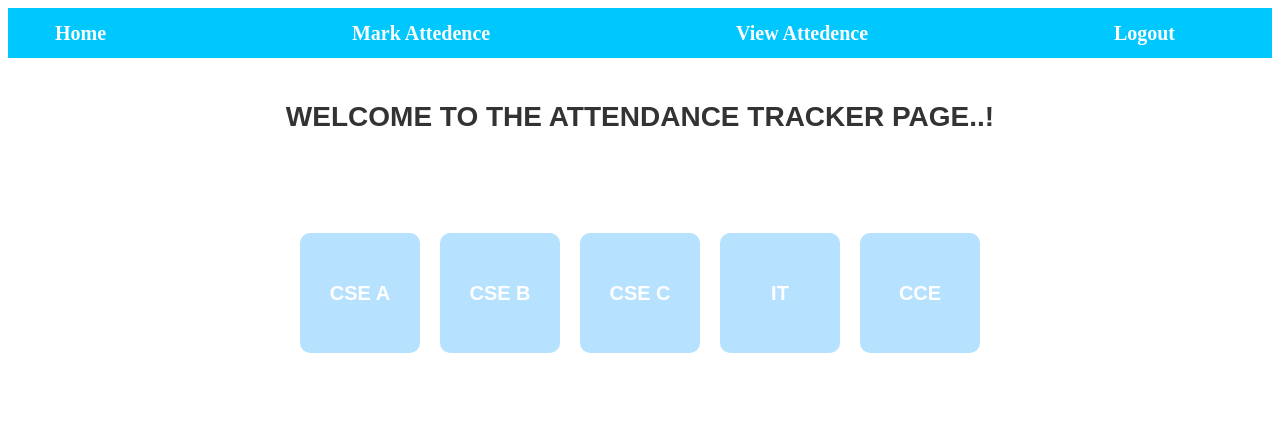
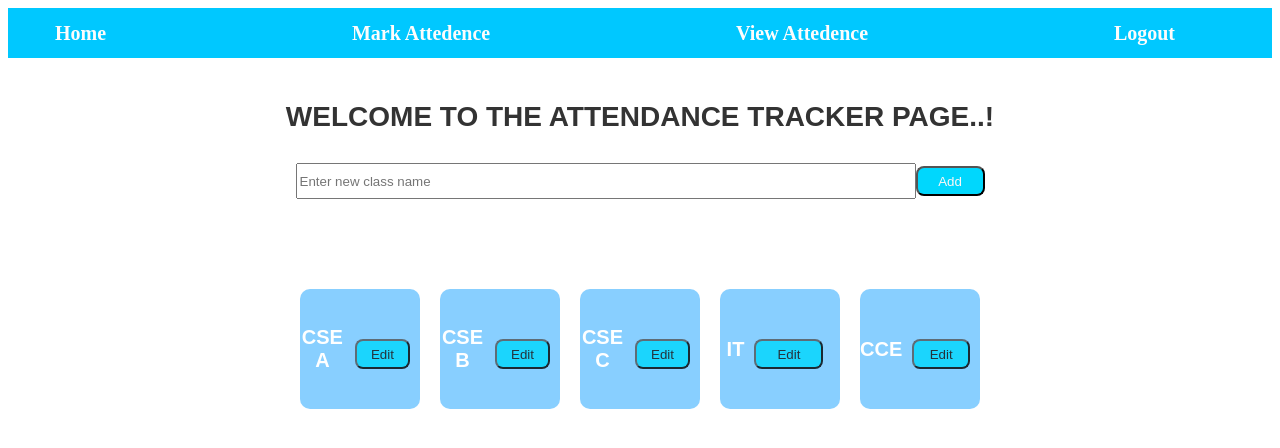
Before and after one commit to Hemavathy12345/Attendence_Tracker, a React (Vite) app in the folder frontend/: page /Home in a window 1280 px wide. Shown: the top 448 px of the page. Built offline with nearby package versions, Linux system fonts and the light colour scheme.

Commit message:
Modify Home and Attendence page

```diff
--- a/frontend/src/components/Home.jsx
+++ b/frontend/src/components/Home.jsx
@@ -1,25 +1,84 @@
-import React from 'react';
-import { useNavigate } from 'react-router-dom';
-import '../css/Home.css';
+import React, { useState } from "react";
+import { useNavigate } from "react-router-dom";
+import "../css/Home.css";
 
 const Home = () => {
     const navigate = useNavigate();
+    const [classes, setClasses] = useState([
+        { id: "class-1", name: "CSE A" },
+        { id: "class-2", name: "CSE B" },
+        { id: "class-3", name: "CSE C" },
+        { id: "class-4", name: "IT" },
+        { id: "class-5", name: "CCE" }
+    ]);
+
+    const [newClass, setNewClass] = useState("");
+    const [editClassId, setEditClassId] = useState(null);
+    const [editClassName, setEditClassName] = useState("");
+
     const handleClassClick = (className) => {
         navigate("/markattedence", { state: { className } });
+    };
+
+    const handleAddClass = () => {
+        if (newClass.trim() !== "") {
+            const newClassObj = {
+                id: `class-${classes.length + 1}`,
+                name: newClass.trim()
+            };
+            setClasses([...classes, newClassObj]);
+            setNewClass("");
+        }
+    };
+
+    const handleEditClick = (id, name) => {
+        setEditClassId(id);
+        setEditClassName(name);
+    };
+
+    const handleSaveEdit = () => {
+        setClasses(classes.map(cls => cls.id === editClassId ? { ...cls, name: editClassName } : cls));
+        setEditClassId(null);
+        setEditClassName("");
     };
 
     return (
         <section className="home-section">
             <h1 className="home-heading">WELCOME TO THE ATTENDANCE TRACKER PAGE..!</h1>
+
+            <div className="add-class-container">
+                <input
+                    type="text"
+                    placeholder="Enter new class name"
+                    value={newClass}
+                    onChange={(e) => setNewClass(e.target.value)}
+                />
+                <button onClick={handleAddClass}>Add</button>
+            </div>
+
             <div className="classes-container">
-                <div className="class-box class-1" onClick={() => handleClassClick('class-1')}>CSE A</div>
-                <div className="class-box class-2" onClick={() => handleClassClick('class-2')}>CSE B</div>
-                <div className="class-box class-3" onClick={() => handleClassClick('class-3')}>CSE C</div>
-                <div className="class-box class-4" onClick={() => handleClassClick('class-4')}>IT</div>
-                <div className="class-box class-5" onClick={() => handleClassClick('class-5')}>CCE</div>
+                {classes.map((cls) => (
+                    <div key={cls.id} className="class-box">
+                        {editClassId === cls.id ? (
+                            <input
+                                type="text"
+                                value={editClassName}
+                                onChange={(e) => setEditClassName(e.target.value)}
+                            />
+                        ) : (
+                            <span onClick={() => handleClassClick(cls.id)}>{cls.name}</span>
+                        )}
+
+                        {editClassId === cls.id ? (
+                            <button onClick={handleSaveEdit}>Save</button>
+                        ) : (
+                            <button onClick={() => handleEditClick(cls.id, cls.name)} className="edit-button">Edit</button>
+                        )}
+                    </div>
+                ))}
             </div>
         </section>
     );
-}
+};
 
 export default Home;
--- a/frontend/src/components/MarkAttendence.jsx
+++ b/frontend/src/components/MarkAttendence.jsx
@@ -4,44 +4,67 @@ import "../css/mark.css";
 
 const MarkAttendance = () => {
     const [students, setStudents] = useState([
-        { name: "Student1", status: "Present" },
-        { name: "Student2", status: "Present" },
-        { name: "Student3", status: "Present" },
-        { name: "Student4", status: "Present" },
-        { name: "Student5", status: "Present" },
-        { name: "Student6", status: "Present" },
-        { name: "Student7", status: "Present" },
-        { name: "Student8", status: "Present" },
-        { name: "Student9", status: "Present" }
+        { id: 1, name: "Student1", status: "Present" },
+        { id: 2, name: "Student2", status: "Present" },
+        { id: 3, name: "Student3", status: "Present" },
+        { id: 4, name: "Student4", status: "Present" },
+        { id: 5, name: "Student5", status: "Present" }
     ]);
 
     const [newStudent, setNewStudent] = useState("");
-    const toggleStatus = (index) => {
-        const updatedStudents = [...students];
-        updatedStudents[index].status = updatedStudents[index].status === "Present" ? "Absent" : "Present";
-        setStudents(updatedStudents);
+    const [error, setError] = useState(null);
+    const [editingId, setEditingId] = useState(null);
+    const [editingName, setEditingName] = useState("");
+    const [menuOpen, setMenuOpen] = useState(null);
+
+    const toggleStatus = (id) => {
+        setStudents(students.map(student =>
+            student.id === id ? { ...student, status: student.status === "Present" ? "Absent" : "Present" } : student
+        ));
     };
+
     const addStudent = () => {
         if (newStudent.trim() === "") {
-            alert("Please enter a valid student name!");
+            setError("Please enter a valid student name!");
             return;
         }
-        setStudents([...students, { name: newStudent, status: "Present" }]);
+        setStudents([...students, { id: students.length + 1, name: newStudent.trim(), status: "Present" }]);
         setNewStudent("");
+        setError(null);
     };
+
+    const deleteStudent = (id) => {
+        setStudents(students.filter(student => student.id !== id));
+    };
+
+    const startEditing = (id, name) => {
+        setEditingId(id);
+        setEditingName(name);
+        setMenuOpen(null); // Close menu when editing starts
+    };
+
+    const saveEdit = () => {
+        setStudents(students.map(student =>
+            student.id === editingId ? { ...student, name: editingName } : student
+        ));
+        setEditingId(null);
+        setEditingName("");
+    };
+
     const submitAttendance = async () => {
         try {
             const res = await axios.post("http://localhost:3000/submit", { students });
             alert(res.data);
         } catch (err) {
-            console.log(err);
-            alert("Error submitting attendance!");
+            setError("Error submitting attendance! Please try again.");
         }
     };
 
     return (
-        <div >
+        <div className="mark-attendance">
             <h1>Mark Attendance</h1>
+
+            {error && <p className="error">{error}</p>}
 
             <div className="add-student">
                 <input
@@ -53,31 +76,59 @@ const MarkAttendance = () => {
                 <button onClick={addStudent}>Add</button>
             </div>
 
-
             <table cellPadding="10">
                 <thead>
                     <tr>
                         <th>Name</th>
                         <th>Status</th>
                         <th>Action</th>
+                        <th>Options</th>
                     </tr>
                 </thead>
                 <tbody>
-                    {students.map((student, index) => (
-                        <tr key={index}>
-                            <td>{student.name}</td>
+                    {students.map((student) => (
+                        <tr key={student.id}>
+                            <td>
+                                {editingId === student.id ? (
+                                    <input
+                                        type="text"
+                                        value={editingName}
+                                        onChange={(e) => setEditingName(e.target.value)}
+                                    />
+                                ) : (
+                                    student.name
+                                )}
+                            </td>
                             <td style={{ color: student.status === "Present" ? "green" : "red" }}>
                                 {student.status}
                             </td>
                             <td>
-                                <button onClick={() => toggleStatus(index)}>
+                                <button onClick={() => toggleStatus(student.id)}>
                                     {student.status === "Present" ? "Mark Absent" : "Mark Present"}
                                 </button>
+                            </td>
+                            <td style={{ position: "relative" }}>
+                                <button onClick={() => setMenuOpen(menuOpen === student.id ? null : student.id)}>⋮</button>
+
+                                {menuOpen === student.id && (
+                                    <div className="dropdown-menu">
+                                        <button onClick={() => startEditing(student.id, student.name)}>Edit</button>
+                                        <button onClick={() => deleteStudent(student.id)}>Delete</button>
+                                    </div>
+                                )}
                             </td>
                         </tr>
                     ))}
                 </tbody>
             </table>
+
+            {editingId && (
+                <div className="edit-actions">
+                    <button onClick={saveEdit}>Save</button>
+                    <button onClick={() => setEditingId(null)}>Cancel</button>
+                </div>
+            )}
+
             <div className="btn">
                 <button onClick={submitAttendance} className="submit">Submit Attendance</button>
             </div>
--- a/frontend/src/components/ViewAttendence.jsx
+++ b/frontend/src/components/ViewAttendence.jsx
@@ -1,22 +1,48 @@
 import React, { useState, useEffect } from "react";
-import axios from "axios"
+import axios from "axios";
+
 const ViewAttendance = () => {
   const [attendance, setAttendance] = useState([]);
+  const [searchTerm, setSearchTerm] = useState("");
+
   useEffect(() => {
     const fetchAttendance = async () => {
       try {
-        const res= await axios.get("http://localhost:3000/attendance");
-        setAttendance(res.data)
+        const res = await axios.get("http://localhost:3000/attendance");
+        setAttendance(res.data);
       } catch (error) {
         console.error("Error fetching attendance:", error);
       }
     };
-    fetchAttendance()
-  }, [])
+    fetchAttendance();
+  }, []);
+
+  // Filter attendance based on search term
+  const filteredAttendance = attendance.filter((record) =>
+    record.name.toLowerCase().includes(searchTerm.toLowerCase())
+  );
+
   return (
     <div>
       <h1>View Attendance</h1>
-      <table  >
+
+      {/* Search Input */}
+      <input
+        type="text"
+        placeholder="Search by name..."
+        value={searchTerm}
+        onChange={(e) => setSearchTerm(e.target.value)}
+        style={{
+          padding: "8px",
+          width: "300px",
+          marginBottom: "10px",
+          borderRadius: "5px",
+          border: "1px solid #ccc"
+        }}
+      />
+
+      {/* Attendance Table */}
+      <table border="1" cellPadding="10">
         <thead>
           <tr>
             <th>Name</th>
@@ -26,16 +52,24 @@ const ViewAttendance = () => {
           </tr>
         </thead>
         <tbody>
-          {
-            attendance  .map((record, index) => (
+          {filteredAttendance.length > 0 ? (
+            filteredAttendance.map((record, index) => (
               <tr key={index}>
                 <td>{record.name}</td>
-                  <td>{record.status}</td>
+                <td style={{ color: record.status === "Present" ? "green" : "red" }}>
+                  {record.status}
+                </td>
                 <td>{record.date}</td>
                 <td>{record.time}</td>
               </tr>
             ))
-          }
+          ) : (
+            <tr>
+              <td colSpan="4" style={{ textAlign: "center", fontWeight: "bold" }}>
+                No records found
+              </td>
+            </tr>
+          )}
         </tbody>
       </table>
     </div>
--- a/frontend/src/css/Home.css
+++ b/frontend/src/css/Home.css
@@ -25,8 +25,7 @@
     align-items: center;
     justify-content: center;
     background-color: #88cfff;
-    opacity:60%;
-    color: rgb(255, 255, 255);
+       color: rgb(255, 255, 255);
     font-size: 20px;
     font-weight: bold;
     border-radius: 10px;
@@ -37,3 +36,13 @@
 .class-box:hover {
     background-color: #2980b9;
 }
+.edit-button{
+    color: rgb(13, 13, 13);
+    height: 30px;
+    width: 69px;
+    opacity: 0.8;
+    border-radius: 8px;
+    margin-left: 10px;
+    margin-right: 10px;
+    margin-top: 10px;
+}
```
Lines whose indentation alone changed are shown as unchanged.
